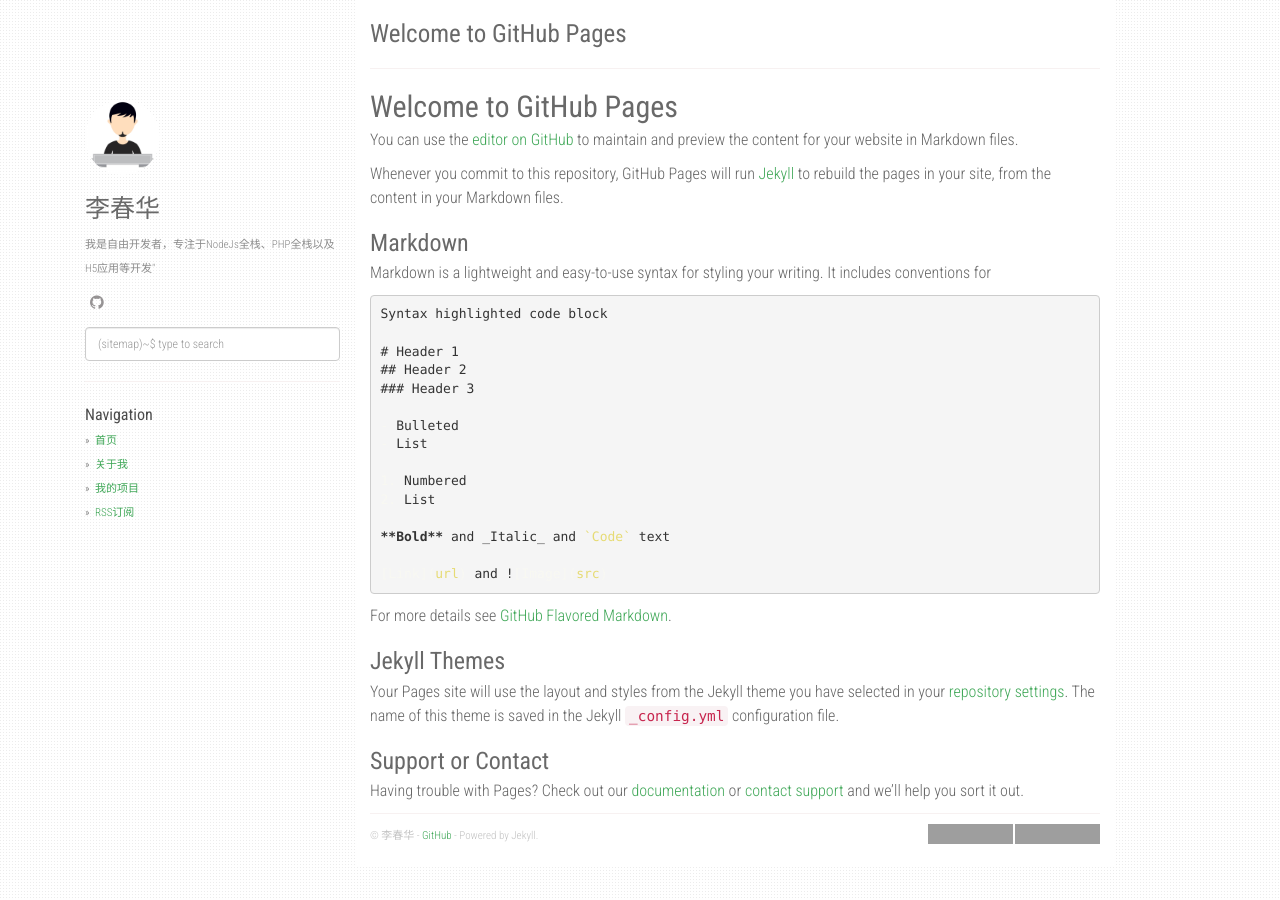
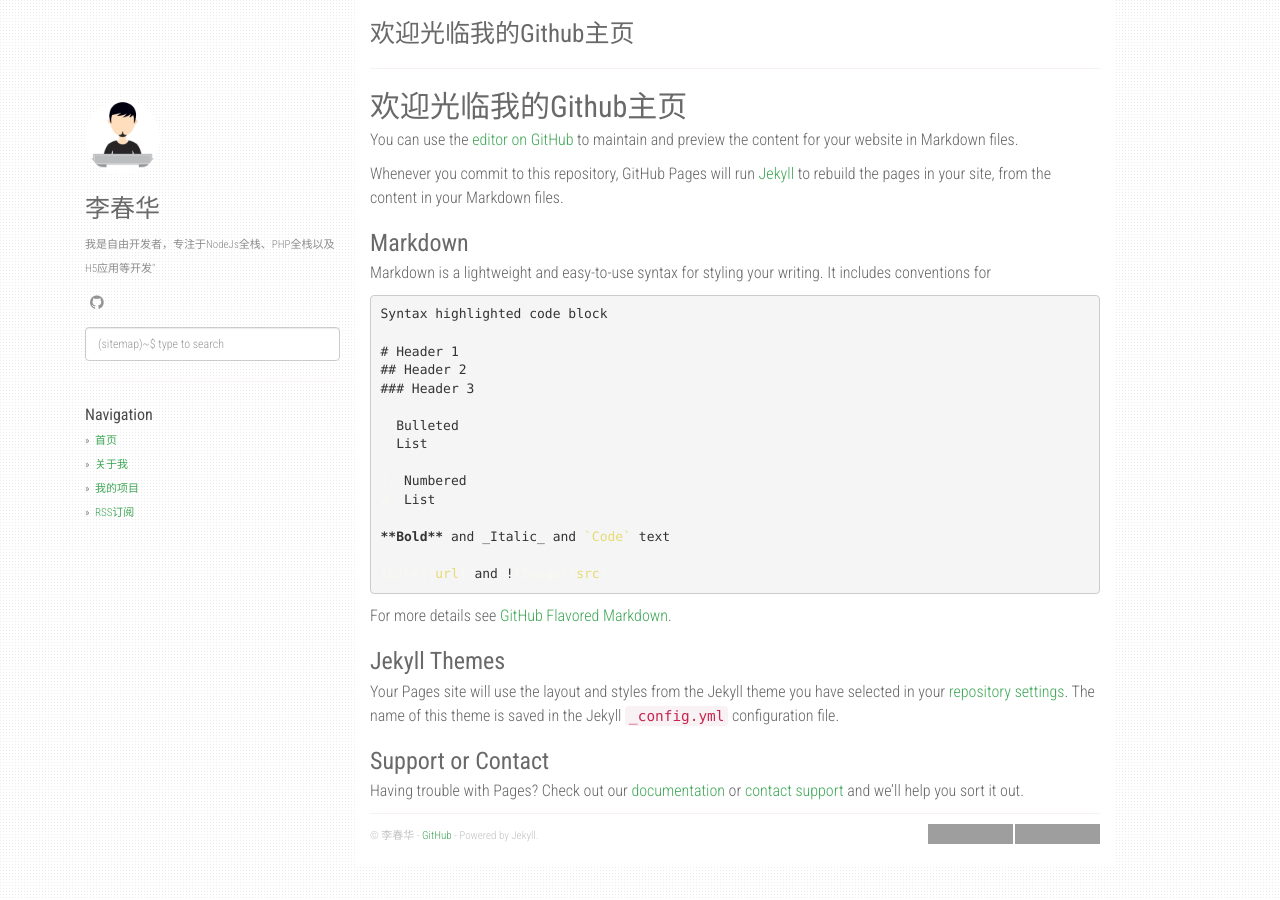
Before and after one commit to eddy2lee/eddy2lee.github.io, a Jekyll site: the page built from index.md, in a window 1280 px wide. Built offline with Jekyll 4.4.1, drawn with Linux system fonts in a browser that asks for light colours; nearby versions of some CDN libraries; our own code applies the rules of GitHub Pages for plain Markdown files; the list of posts is cut into pages by our own code; grey boxes are pictures that could not be loaded.

Commit message:
Update index.md

```diff
--- a/index.md
+++ b/index.md
@@ -1,4 +1,4 @@
-## Welcome to GitHub Pages
+## 欢迎光临我的Github主页
 
 You can use the [editor on GitHub](https://github.com/eddy2lee/eddy2lee.github.io/edit/master/index.md) to maintain and preview the content for your website in Markdown files.
 
```
